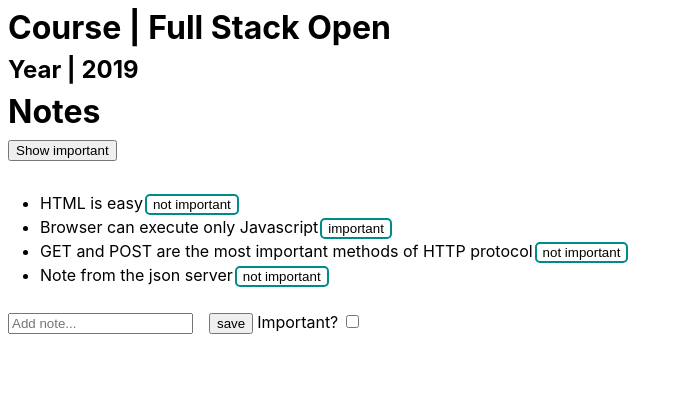
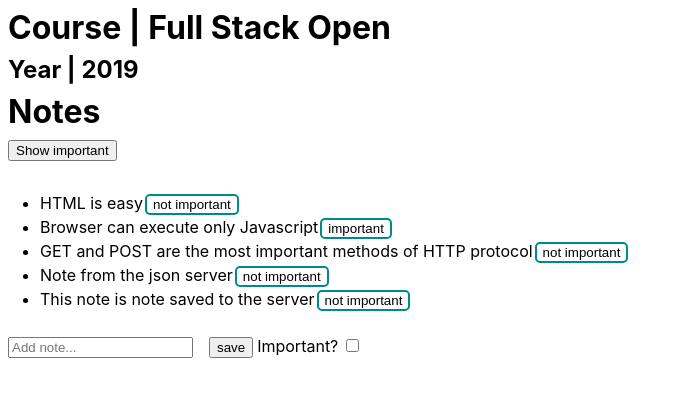
Before and after one commit to betocostadev/fullstackopen-2019, a React (Create React App) app in the folder part2/p2-example1/: page / in a window 1280 px wide. Shown: the top 396 px of the page, without its empty margins (0-683 px from the left). Built offline with nearby package versions, Linux system fonts and the light colour scheme; data requests are answered from the project's data file.

Commit message:
part 2d examples done

```diff
--- a/part2/p2-example1/src/App.js
+++ b/part2/p2-example1/src/App.js
@@ -12,7 +12,7 @@
 const App = () => {
   const [notes, setNotes] = useState([])
   const [newNote, setNewNote] = useState('')
-  const [importantNote, setImportantNote] = useState(false);
+  const [importantNote, setImportantNote] = useState(false)
   const [showAll, setShowAll] = useState(true)
 
   const course = {
@@ -86,6 +86,13 @@
         setNotes(notes.map(note => note.id !== id ? note : changedNotes))
         console.log(`importance of note: ${id}, changed`)
       })
+      .catch(error => {
+        console.log(error)
+        alert(
+          `The note '${note.content}' was already deleted from the server.`
+        )
+        setNotes(notes.filter(n => n.id !== id))
+      })
   }
 
   const handleNoteChange = (event) => {
--- a/part2/p2-example1/src/services/notes.js
+++ b/part2/p2-example1/src/services/notes.js
@@ -3,7 +3,13 @@
 
 const getAll = () => {
   const request = axios.get(baseUrl)
-  return request.then(response => response.data)
+  const nonExisting = {
+    id: 10000,
+    content: 'This note is note saved to the server',
+    date: '2019-05-30T17:30:31.098Z',
+    important: true
+  }
+  return request.then(response => response.data.concat(nonExisting))
 }
 
 const create = newObject => {
```
